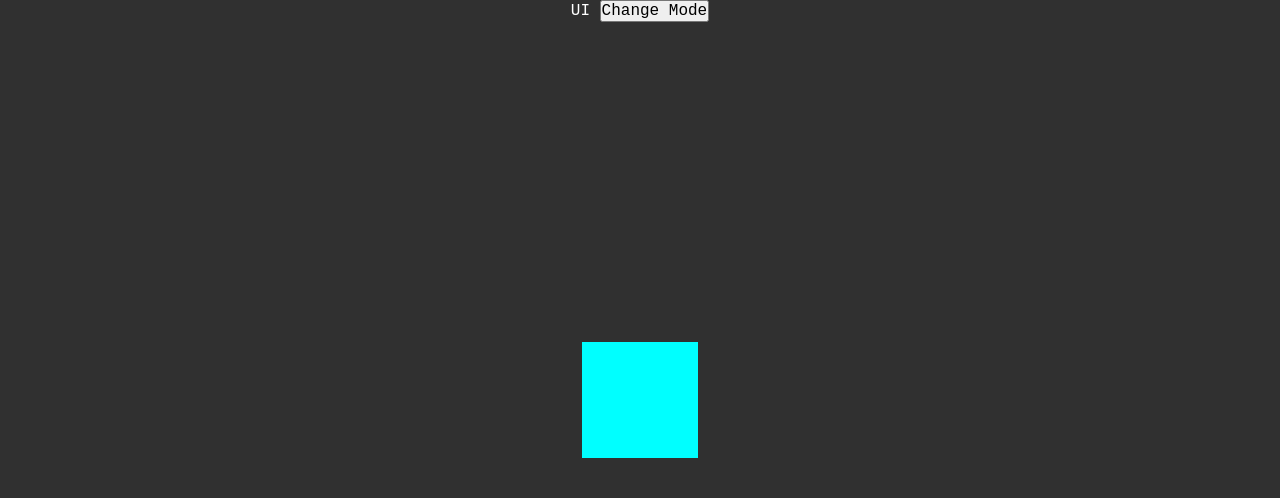
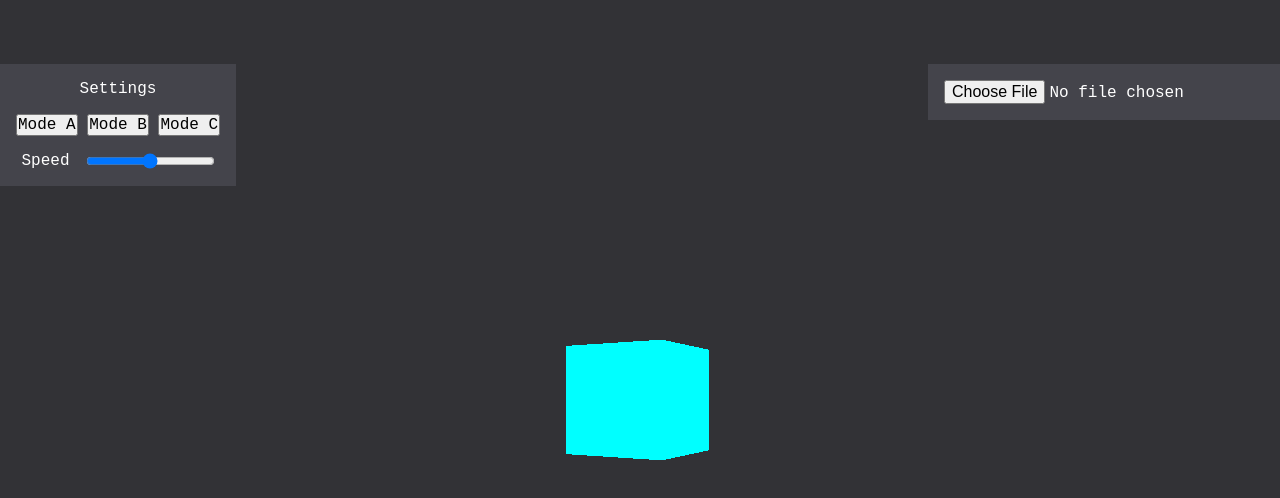
Before and after one commit to fire833/fdmviz, a Svelte app: page / in a window 1280 px wide. Shown: the top 498 px of the page. Built offline with nearby package versions, Linux system fonts and the light colour scheme; a web font is replaced by a local one.

Commit message:
feat: place out settings and file select menus

```diff
--- a/src/app.css
+++ b/src/app.css
@@ -6,6 +6,6 @@
 
 :root {
   font-family: "Red Hat Mono", monospace;
-  background-color: #303030;
+  background-color: #323236;
   color: white;
 }
--- /dev/null
+++ b/src/components/SelectModel.svelte
@@ -0,0 +1,24 @@
+<script lang="ts">
+  let fileList: FileList;
+</script>
+
+<div class="container">
+  <input type="file" bind:files={fileList} />
+</div>
+
+<style>
+  .container {
+    position: absolute;
+    right: 0;
+    width: 25%;
+    padding: 1rem;
+    margin-top: 4rem;
+
+    display: flex;
+    flex-direction: column;
+    pointer-events: auto;
+    background-color: #44444b;
+
+    gap: 2rem;
+  }
+</style>
--- /dev/null
+++ b/src/components/Settings.svelte
@@ -0,0 +1,53 @@
+<div class="container">
+  <h1>Settings</h1>
+  <div>
+    <button
+      on:click={() => {
+        alert('Changing mode ;)');
+      }}
+    >
+      Mode A
+    </button>
+    <button
+      on:click={() => {
+        alert('Changing mode ;)');
+      }}
+    >
+      Mode B
+    </button>
+    <button
+      on:click={() => {
+        alert('Changing mode ;)');
+      }}
+    >
+      Mode C
+    </button>
+  </div>
+  <div class="align">
+    Speed
+    <input type="range" />
+  </div>
+</div>
+
+<style>
+  .container {
+    position: absolute;
+    padding: 1rem;
+    margin-top: 4rem;
+
+    display: flex;
+    flex-direction: column;
+    pointer-events: auto;
+    background-color: #44444b;
+
+    gap: 1rem;
+  }
+
+  .align {
+    display: flex;
+    flex-direction: row;
+    justify-content: center;
+    align-content: center;
+    gap: 1rem;
+  }
+</style>
--- a/src/components/UserInterface.svelte
+++ b/src/components/UserInterface.svelte
@@ -1,16 +1,7 @@
-<div class="parent">
-  UI
-  <button
-    on:click={() => {
-      alert('Changing mode ;)');
-    }}
-  >
-    Change Mode
-  </button>
-</div>
+<script>
+  import Settings from './Settings.svelte';
+  import SelectModel from './SelectModel.svelte';
+</script>
 
-<style>
-  .parent > * {
-    pointer-events: auto;
-  }
-</style>
+<Settings></Settings>
+<SelectModel></SelectModel>
--- a/src/graphics/simulator.ts
+++ b/src/graphics/simulator.ts
@@ -25,7 +25,7 @@ export default class Simulator {
 
     // Set up scene
     this.scene = new Scene();
-    this.scene.background = new Color(0x303030);
+    this.scene.background = new Color(0x323236);
 
     // Add a placeholder cube to the scene
     const geometry = new BoxGeometry(1, 1, 1);
```
